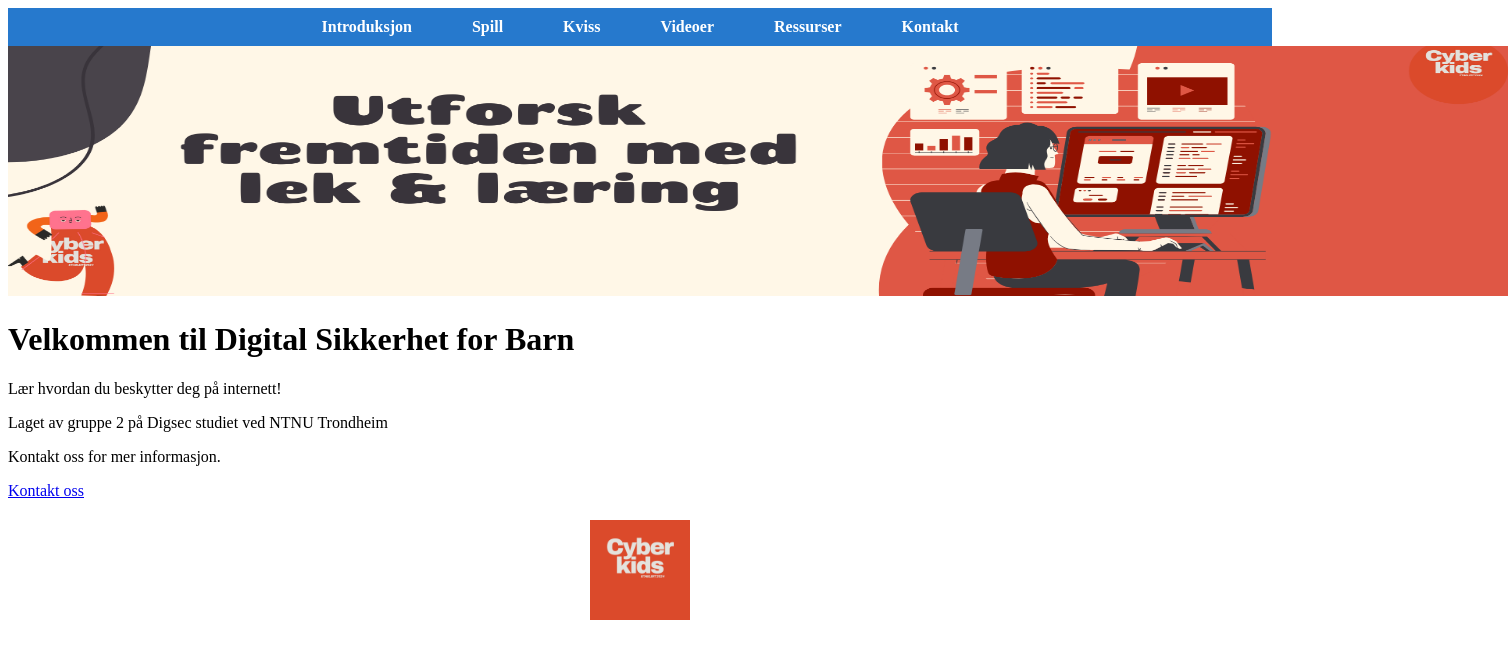
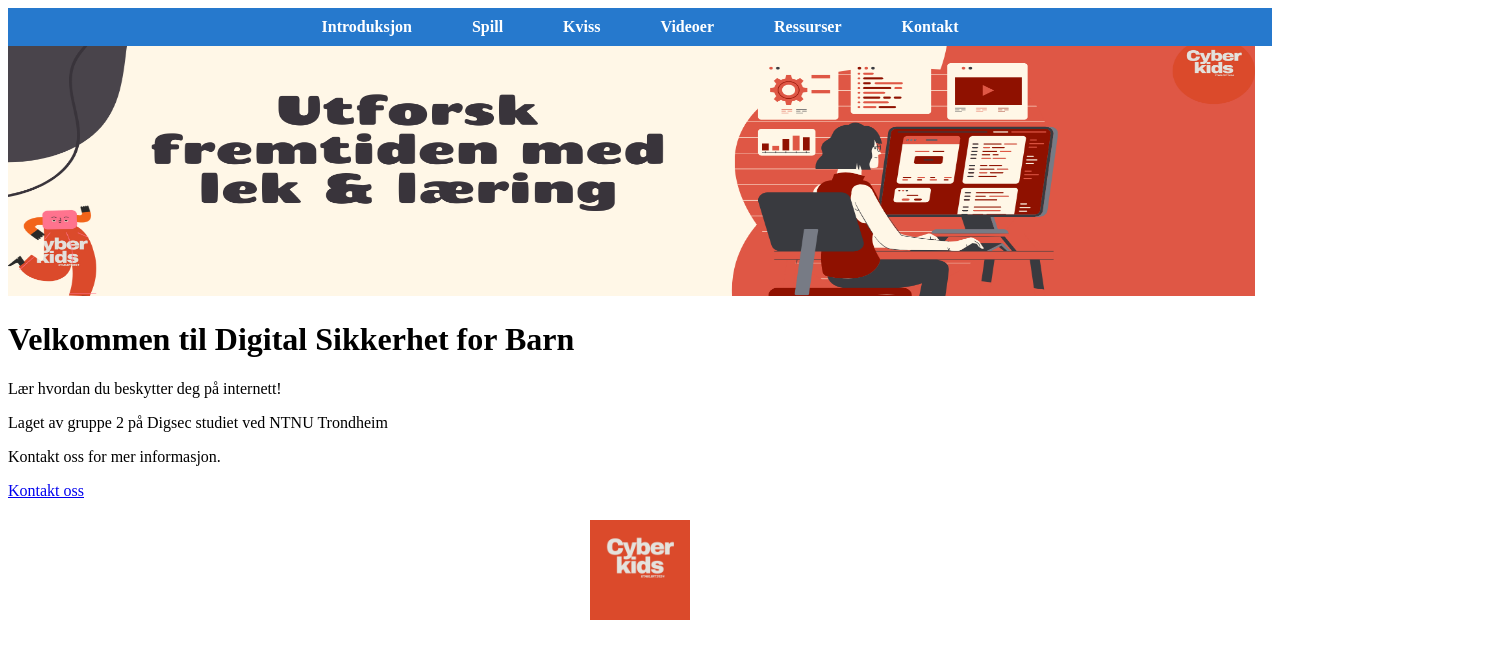
Before and after one commit to sondrenodenes/Cyberkid, a plain HTML site: page Digital sikkerhet nettside/Hjem nettside/Nettside.html in a window 1280 px wide. Shown: the whole page, 1508 px wide, since content can reach past the window. Drawn offline with Linux system fonts and the light colour scheme.

Commit message:
størrelse endring

```diff
--- a/Digital sikkerhet nettside/Hjem nettside/Nettside.html
+++ b/Digital sikkerhet nettside/Hjem nettside/Nettside.html
@@ -20,7 +20,7 @@
         </ul>
     </nav>
     <img src="../Bilder/Red Illustrative Google classroom Header .png" alt="Barn som lærer om digital sikkerhet"
-        width="1500" height="250">
+        width="1247" height="250">
 
     <header>
         <h1>Velkommen til Digital Sikkerhet for Barn</h1>
```
